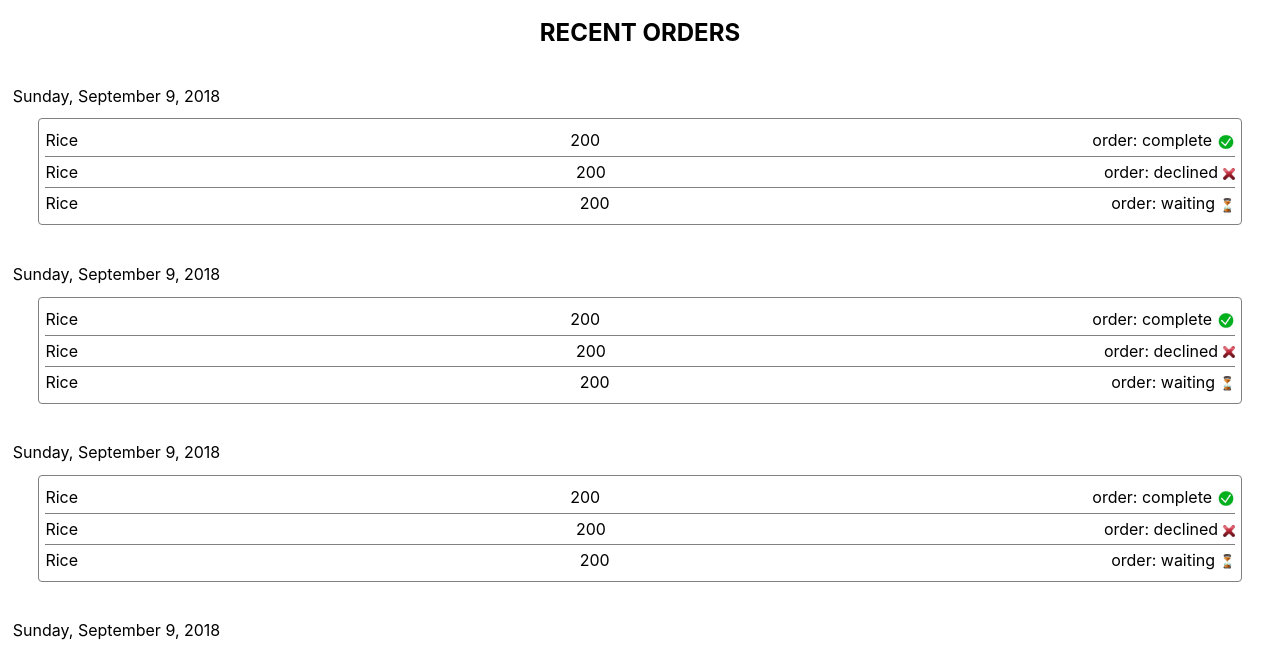
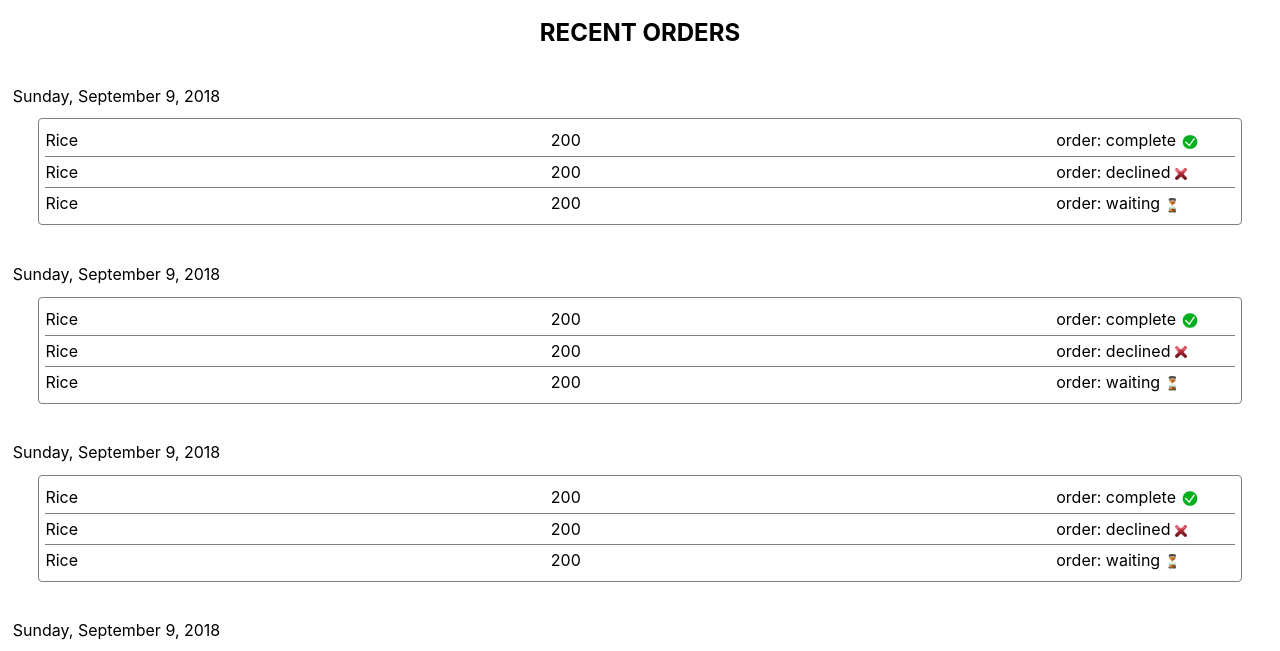
Before and after one commit to andrewinsoul/Fast-Food-Fast, a plain HTML site: page UI/past-orders.html in a window 1280 px wide. Shown: the part 87-738 px from the top of the page. Drawn offline with Linux system fonts and the light colour scheme; a web font is replaced by a local one.

Commit message:
properly align the recent orders content

```diff
--- a/UI/assets/styles/main.css
+++ b/UI/assets/styles/main.css
@@ -415,6 +415,7 @@ body.recent-order {
 }
 .recent-order p {
   margin: 5px 0;
+  flex-basis: 15%;
 }
 .recent-order footer {
   background-color: #5b0603;
```
